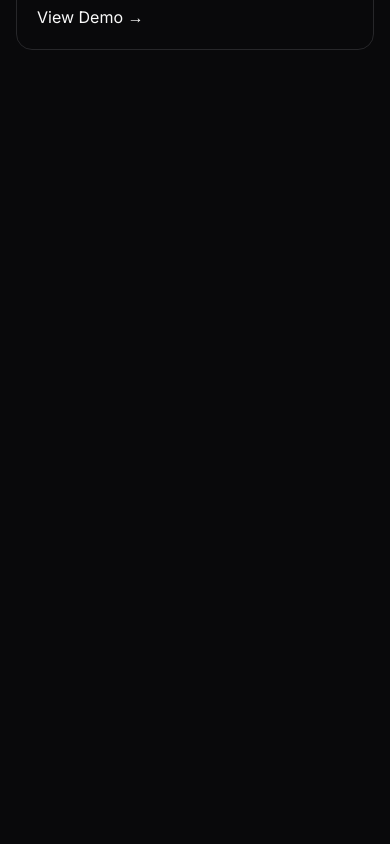
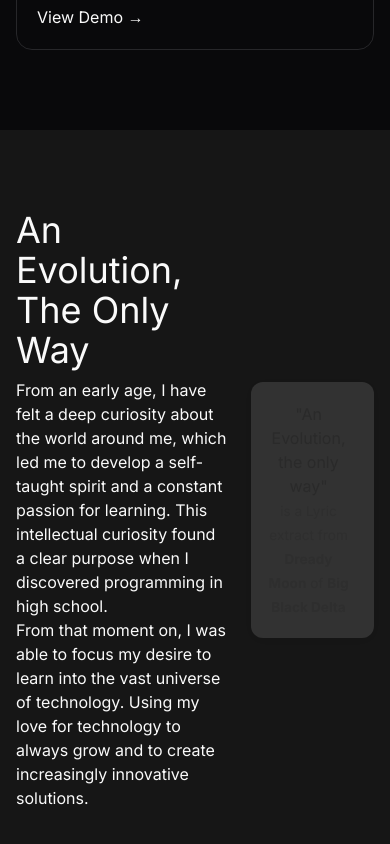
Before and after one commit to JD154/jblanco-portfolio, a React (Vite) app: page / in a window 390 px wide. Shown: the part 4492-5336 px from the top of the page. Before the commit the page ends 4733 px from the top, so only its background shows below. Built offline with nearby package versions, Linux system fonts and the light colour scheme.

Commit message:
feat: restructure AboutMeSection and add MinimalQuote component; remove unused pages

```diff
--- a/src/pages/contact/index.tsx
+++ /dev/null
@@ -1,9 +0,0 @@
-import { FC } from 'react';
-
-export const ContactPage: FC = () => {
-  return (
-    <div>
-      <h2>Contact Me</h2>
-    </div>
-  );
-};
--- /dev/null
+++ b/src/pages/home/components/AboutMeSection/Quote.tsx
@@ -0,0 +1,22 @@
+import React from 'react';
+
+export const MinimalQuote: React.FC = () => (
+  <blockquote
+    style={{
+      fontStyle: 'italic',
+      opacity: 0.7,
+      fontSize: '1rem',
+      textAlign: 'center',
+      borderLeft: '2px solid var(--color-border)',
+      paddingLeft: '1rem',
+      margin: 0,
+      lineHeight: 1.5,
+    }}
+  >
+    "An Evolution, the only way"
+    <br />
+    <span style={{ fontSize: '0.85em', opacity: 0.5 }}>
+      is a Lyric extract from <b>Dready Moon</b> of <b>Big Black Delta</b>
+    </span>
+  </blockquote>
+);
--- /dev/null
+++ b/src/pages/home/components/AboutMeSection/index.tsx
@@ -0,0 +1,30 @@
+import React from 'react';
+import { MinimalQuote } from './Quote';
+import './styles.css';
+
+export const AboutMeSection: React.FC = () => {
+  return (
+    <section className="about-me-section">
+      <div className="py-20 px-4 max-w-6xl mx-auto relative z-10">
+        <div className="about-me-section__main">
+          <div>
+            <h2 className="text-4xl mb-2">An Evolution, The Only Way</h2>
+            <p className="max-w-2xl">
+              From an early age, I have felt a deep curiosity about the world around me, which led me to develop a
+              self-taught spirit and a constant passion for learning. This intellectual curiosity found a clear purpose
+              when I discovered programming in high school.
+              <br />
+              From that moment on, I was able to focus my desire to learn into the vast universe of technology. Using my
+              love for technology to always grow and to create increasingly innovative solutions.
+            </p>
+          </div>
+          <aside className="about-me-section__side">
+            <MinimalQuote />
+          </aside>
+        </div>
+      </div>
+    </section>
+  );
+};
+
+export default AboutMeSection;
--- /dev/null
+++ b/src/pages/home/components/AboutMeSection/microinteractions.tsx
@@ -0,0 +1,13 @@
+import { useState, useEffect } from 'react';
+
+export function useRevealLines(total: number, delay = 600) {
+  const [visibleLines, setVisibleLines] = useState(1);
+  // Reveal lines one by one
+  useEffect(() => {
+    if (visibleLines < total) {
+      const timeout = setTimeout(() => setVisibleLines(visibleLines + 1), delay);
+      return () => clearTimeout(timeout);
+    }
+  }, [visibleLines, total, delay]);
+  return visibleLines;
+}
--- /dev/null
+++ b/src/pages/home/components/AboutMeSection/styles.css
@@ -0,0 +1,53 @@
+/* AboutMeSection 80/20 layout, minimalistic, with microinteractions */
+
+/* Improved AboutMeSection layout for better alignment and visual balance */
+.about-me-section {
+  width: 100%;
+  min-height: 340px;
+  box-sizing: border-box;
+  background-color: #161616;
+  z-index: -2;
+}
+
+.about-me-section__main {
+  display: flex;
+  flex-direction: row;
+  align-items: center;
+  justify-content: space-evenly;
+  gap: 1.5rem;
+}
+
+.about-me-section__side {
+  display: flex;
+  flex-direction: column;
+  align-items: flex-end;
+  justify-content: center;
+  box-sizing: border-box;
+}
+
+.about-me-section__side blockquote {
+  background: var(--color-bg-secondary, rgba(80, 80, 80, 0.7));
+  border-radius: 0.75rem;
+  padding: 1.25rem 1.5rem;
+  margin: 0;
+  font-size: 1.05rem;
+  color: var(--color-foreground, #333);
+  box-shadow: 0 2px 12px 0 rgba(0, 0, 0, 0.04);
+  border-left: 3px solid var(--color-border, #e0e0e0);
+}
+
+/* AnimatedHeading tweaks for better alignment */
+.about-me-section .animated-heading {
+  justify-content: flex-start;
+  align-items: flex-end;
+  margin-bottom: 0.5rem;
+}
+
+/* AnimatedParagraph tweaks */
+.about-me-section .animated-paragraph {
+  font-size: 1.15rem;
+  color: var(--color-foreground, #333);
+  max-width: 600px;
+  line-height: 1.7;
+  letter-spacing: 0.01em;
+}
--- a/src/pages/home/index.tsx
+++ b/src/pages/home/index.tsx
@@ -2,6 +2,7 @@ import { StarsBackground } from '@/components/layout/StarsBackground';
 import { FC } from 'react';
 import { HeaderSection } from './components/HeaderSection';
 import { ProjectsSection } from './components/ProjectsSection';
+import AboutMeSection from './components/AboutMeSection';
 
 export const HomePage: FC = () => {
   return (
@@ -9,6 +10,7 @@ export const HomePage: FC = () => {
       <StarsBackground />
       <HeaderSection />
       <ProjectsSection />
+      <AboutMeSection />
     </div>
   );
 };
--- a/src/pages/lab/index.tsx
+++ /dev/null
@@ -1,61 +0,0 @@
-import { AnimatedHeading } from '@/components/general/AnimatedHeading';
-import { Button } from '@/components/ui/button';
-import { Card, CardContent, CardDescription, CardFooter, CardHeader, CardTitle } from '@/components/ui/card';
-import { FC } from 'react';
-
-export const LabPage: FC = () => {
-  return (
-    <div className="min-h-screen">
-      <h3 className="text-xl font-bold text-foreground">Cards:</h3>
-      <div className="grid gap-4 mt-4 md:grid-cols-2">
-        <Card>
-          <CardHeader>
-            <CardTitle>Card Title</CardTitle>
-            <CardDescription>Card Description</CardDescription>
-          </CardHeader>
-          <CardContent>
-            <p>Card Content</p>
-          </CardContent>
-          <CardFooter>
-            <p>Card Footer</p>
-          </CardFooter>
-        </Card>
-
-        {/* Secondary Card */}
-        <Card>
-          <CardHeader>
-            <CardTitle>Card Title</CardTitle>
-            <CardDescription>Card Description</CardDescription>
-          </CardHeader>
-          <CardContent>
-            <p>Card Content</p>
-          </CardContent>
-          <CardFooter>
-            <p>Card Footer</p>
-          </CardFooter>
-        </Card>
-      </div>
-      <h3 className="mt-8 text-xl font-bold text-foreground">Links:</h3>
-
-      <div className="mt-4">
-        <a href="#" className="text-foreground opacity-80 hover:opacity-100">
-          Primary Link
-        </a>
-      </div>
-
-      <h3 className="mt-8 text-xl font-bold text-foreground">Buttons:</h3>
-
-      <div className="flex gap-4 mt-4">
-        <Button>Button Primary</Button>
-
-        <Button variant="secondary">Button Secondary</Button>
-
-        <Button variant="outline">Button outline</Button>
-
-        <Button variant="ghost">Button ghost</Button>
-      </div>
-
-      <AnimatedHeading text="3D Text" />
-    </div>
-  );
-};
--- a/src/pages/showcase/index.tsx
+++ /dev/null
@@ -1,9 +0,0 @@
-import { FC } from 'react';
-
-export const ShowcasePage: FC = () => {
-  return (
-    <div>
-      <h2>Projects</h2>
-    </div>
-  );
-};
--- a/src/pages/under-construction/index.tsx
+++ /dev/null
@@ -1,36 +0,0 @@
-import { ThemeToggle } from '@/components/general/ThemeToggle';
-import { Button } from '@/components/ui/button';
-import { FC } from 'react';
-
-export const UnderConstructionPage: FC = () => {
-  return (
-    <div className="flex flex-col items-center justify-center h-fit min-h-screen">
-      <div className="fixed top-4 right-4">
-        <ThemeToggle />
-      </div>
-      <div>
-        <h1
-          className=" text-4xl font-bold text-center text-primary bg-gradient-to-r from-primary to-secondary bg-clip-text text-transparent
-      "
-        >
-          Great things are coming. Stay tuned!
-        </h1>
-        <p className="mt-4 text-md text-center text-muted-foreground">
-          In the meantime, you can download my CV or visit my Linkedin profile
-        </p>
-        <div className="flex items-center justify-center gap-4 mt-3">
-          <Button asChild variant={'secondary'} className="mt-4 rounded-full">
-            <a href="[Detailed] Frontend Developer, Jesus Blanco 06.pdf" target="_blank" rel="noopener noreferrer">
-              Download CV
-            </a>
-          </Button>
-          <Button asChild variant={'outline'} className="mt-4 rounded-full">
-            <a href="https://www.linkedin.com/in/jesus-blanco-08682112a/" target="_blank" rel="noopener noreferrer">
-              LinkedIn Profile
-            </a>
-          </Button>
-        </div>
-      </div>
-    </div>
-  );
-};
--- a/src/routes/index.tsx
+++ b/src/routes/index.tsx
@@ -1,21 +1,13 @@
 import { createBrowserRouter } from 'react-router-dom';
-import { ContactPage } from '../pages/contact/index.tsx';
+import { MainLayout } from '../layouts/MainLayout.tsx';
 import { HomePage } from '../pages/home/index.tsx';
-import { ShowcasePage } from '../pages/showcase/index.tsx';
-import { MainLayout } from '../layouts/MainLayout.tsx';
 import { NotFound } from '../pages/not-found/index.tsx';
-import { LabPage } from '../pages/lab/index.tsx';
 
 export const routes = createBrowserRouter([
   {
     path: '/',
     element: <MainLayout />,
-    children: [
-      { index: true, element: <HomePage /> },
-      { path: 'showcase', element: <ShowcasePage /> },
-      { path: 'contact', element: <ContactPage /> },
-      { path: 'lab', element: <LabPage /> },
-    ],
+    children: [{ index: true, element: <HomePage /> }],
   },
   {
     path: '*',
```
Also changed, not shown: src/pages/home/components/HeaderSection/index.tsx (renamed from src/pages/home/components/HeaderSection.tsx).
